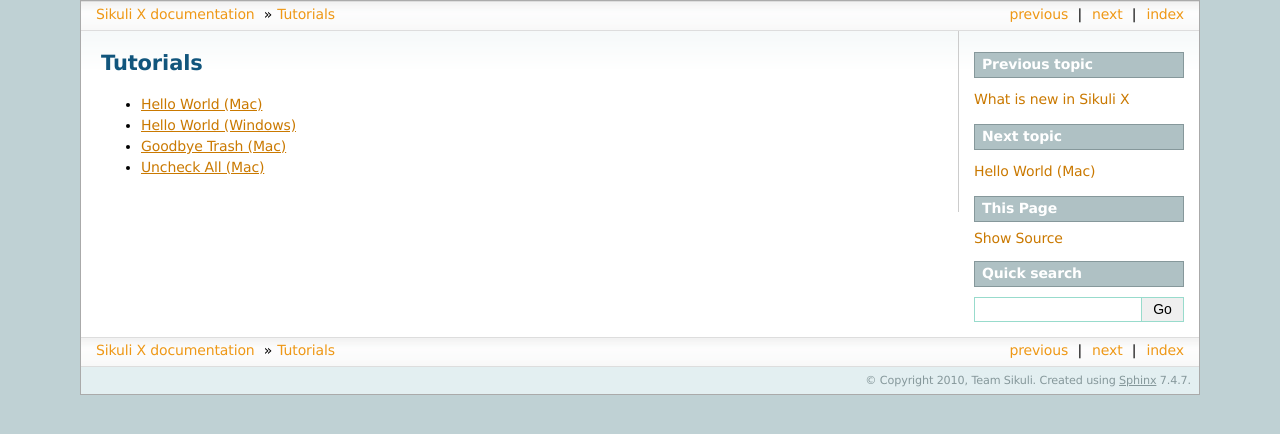
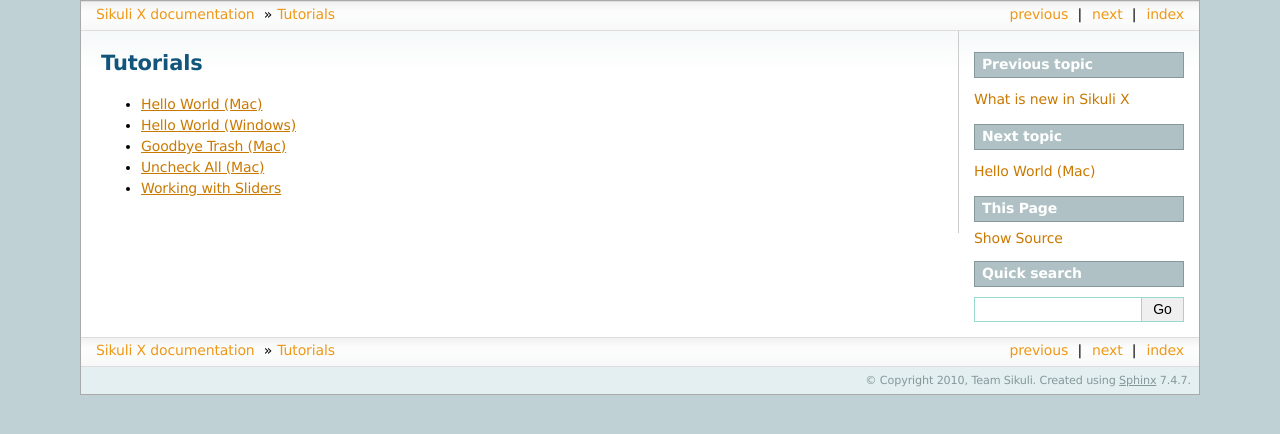
Before and after one commit to sikuli/sikuli, a Sphinx documentation site: the page built from docs/source/tutorials/index.rst, in a window 1280 px wide. Shown: the top 434 px of the page. Built offline with Sphinx 7.4.7, drawn with Linux system fonts in a browser that asks for light colours; some of the changed lines change nothing that is shown.

Commit message:
added "sliders" tutorial
changed the way images are handled in sikulidoc directives. now, images are
assumed to exist in the same directory as the source .rst file. These images
are automatically copied to the same directory as the generated output file of
the source .rst file under the 'build/html' directory.

```diff
--- a/docs/source/sikulidirectives.py
+++ b/docs/source/sikulidirectives.py
@@ -42,8 +42,12 @@
 		self.raw = string.strip(raw.expandtabs(4))
 		self.out = out
 
-	def format(self, filename):
+	def format(self, srcdir, destdir):
 		global HEADER
+
+		self.srcdir = srcdir
+		self.destdir = destdir
+
 		# store line offsets in self.lines
 		self.lines = [0, 0]
 		pos = 0
@@ -56,10 +60,11 @@
 		# parse the source and write it
 		self.pos = 0
 		text = StringIO.StringIO(self.raw)
-		HEADER = HEADER.replace("$FILE", filename)
-		if LOCAL_CONVERT:
-		   HEADER = HEADER.replace("$HIDE_INFO", "display: none;")
+		#HEADER = HEADER.replace("$FILE", filename)
+		#if LOCAL_CONVERT:
+		#   HEADER = HEADER.replace("$HIDE_INFO", "display: none;")
 		self.out.write(HEADER)
+
 		try:
 		   tokenize.tokenize(text.readline, self)
 		except tokenize.TokenError, ex:
@@ -72,7 +77,7 @@
 		self.out.write(FOOTER)
 
 	def __call__(self, toktype, toktext, (srow,scol), (erow,ecol), line):
-		if 1:
+		if 0:
 		   print "type", toktype, token.tok_name[toktype], "text", toktext,
 		   print "start", srow,scol, "end", erow,ecol, "<br>"
 
@@ -81,7 +86,7 @@
 		newpos = self.lines[srow] + scol
 		self.pos = newpos + len(toktext)
 
-		print "%d-%d" % (oldpos, newpos)
+		#print "%d-%d" % (oldpos, newpos)
 		# handle newlines
 		if toktype in [token.NEWLINE, tokenize.NL]:
 		   self.out.write('\n')
@@ -93,7 +98,7 @@
 		   #newpos = newpos/2
 		   newpos = self.pos - len(toktext)/2
 		   self.out.write(self.raw[oldpos:newpos])
-		   print "[I]%d-%d" % (oldpos, newpos)
+		   #print "[I]%d-%d" % (oldpos, newpos)
 		   return
 
 	   # send the original whitespace, if needed
@@ -114,7 +119,13 @@
 		if toktype == token.STRING and toktext.endswith(".png\""):
 		   m = re.search('[\'\"](.*)[\'\"]',toktext)
 		   filename = m.group(1)
-		   self.out.write('<img src="images/' + filename + '"/>')
+
+		   src = "%s/%s" % (self.srcdir, filename)
+		   print "copy image %s to %s" % (src, self.destdir)
+		   import shutil
+		   shutil.copy(src,self.destdir)
+
+		   self.out.write('<img src="' + filename + '"/>')
 		   return
 
 		if color:
@@ -127,6 +138,8 @@
 
 from sphinx.util.compat import Directive
 from docutils import nodes
+import os.path
+import os
 
 class SikuliCodeDirective(Directive):
 	required_arguments = 0
@@ -141,12 +154,34 @@
 		#print ' '.join(self.content)
 		#x = self.content[0]
 		#x = x.encode('ascii'
+		#print self.state.document.__dict__
+		#print self.state.document.settings.env.__dict__
+		env = self.state.document.settings.env
+		root = env.srcdir
+
+		src = self.state.document.settings._source
+	 	srcdir = os.path.dirname(src)
+
+		#print env.__dict__
+		relpath = os.path.relpath(src, root)
+		#print relpath
+
+		dest = os.path.join(root, "../build/html", relpath)
+		destdir = os.path.dirname(dest)
+		#print destdir
+
+		if not os.path.exists(destdir):
+			os.mkdir(destdir)
+
+		dir = os.path.dirname(src)
+		#print os.path.basename(src)
+		#print os.path.join(dir, "../build/html")
 		txtout = StringIO.StringIO()
 		txtin = '\n'.join(self.content)
 		p = Parser(txtin,txtout)
-		p.format('test')
+		p.format(srcdir, destdir)
 		#print txti
-		print txtout.getvalue()
+		#print txtout.getvalue()
 		txt = txtout.getvalue()
 		return [nodes.raw('', txt, format='html')]
 
--- a/docs/source/tutorials/index.rst
+++ b/docs/source/tutorials/index.rst
@@ -8,3 +8,4 @@
    helloworld/helloworld-win
    goodbyetrash/goodbyetrash
    uncheckall/uncheckall
+   sliders/sliders
--- /dev/null
+++ b/docs/source/tutorials/sliders/sliders.rst
@@ -0,0 +1,63 @@
+Working with Sliders
+====================
+
+In this tutorial, we will learn how to use :py:meth:`dragDrop() <Region.dragDrop>`
+and :ref:`spatial operators <ExtendingaRegion>` by writing a number of scripts to
+manipulate sliders.
+
+Suppose we wish to lower the speaking rate of the Text to Speech function. We want
+to drag the slider to the slow side in the Speech preferences window shown below.
+
+.. image:: speech.png
+
+The function that can perform the dragging is :py:meth:`dragDrop()
+<Region.dragDrop>`. This function takes two images as arguments. The first image
+describes the source GUI object to drag and the second image describes the
+appearance of the destination location where the GUI object should be dragged to and
+dropped.
+
+Let us capture the source and destination images respectively.
+
+.. sikulicode::
+
+	dragDrop("thumb.png", "slow.png")
+
+What happen if there are more than two sliders. How can we make sure the right
+slider is dragged? The above example works because the particular window only has
+one slider. How can we deal with cases when there are several instances of similar
+looking GUI components? Let us consider the Sound preferences window shown below.
+
+.. image:: sound.png
+
+Suppose we wish to lower the Alert volume. To make sure Sikuli Script drags the
+right slider, we need a way to tell Sikuli Script to look for the one that is to the
+right of the Alert volume label, not the one next to the Output volume label. Sikuli
+Script provides a set of spatial operators to do exactly this. Here we will apply
+the :py:meth:`right() <Region.right>` operator as follows.
+
+.. sikulicode::
+
+	t = find("alert.png").right().find("thumb.png")
+
+This statement tells Sikuli Script to first find the Alert volume label and then
+find the slider thumb only within the region strictly to the right of the result of
+the first find. The slider thumb found is then stored in the variable t. Now that we
+have identified the desired slider thumb, we can call :py:meth:`dragDrop()
+<Region.dragDrop>` to drag it to the left by giving the image of the Alter volume as
+the target.
+
+.. sikulicode::
+
+	dragDrop(t, "alert.png")
+
+In the above example, we use the image of the Alert volume label to implicitly guide
+the direction of dragging to the left. It is also possible to use relative
+coordinates to explicitly drag to the left, as shown below.
+
+.. sikulicode::
+
+	dragDrop(t, [t.x - 200, t.y])
+
+Here, the (x,y) coordinates of the slider thumb are accessible as the attributes of
+t. We can thus calculate the position 200 pixels to the left of t and ask Sikuli
+Script to drag the thumb to that position.
```
Also changed, not shown: docs/source/apple.png (renamed from docs/source/_static/sikuliimages/apple.png), docs/source/star.png (renamed from docs/source/_static/sikuliimages/star.png), docs/source/stars.png (renamed from docs/source/_static/sikuliimages/stars.png), docs/source/tutorials/sliders/alert.png (added), docs/source/tutorials/sliders/slow.png (added), docs/source/tutorials/sliders/sound.png (added), docs/source/tutorials/sliders/speech.png (added), docs/source/tutorials/sliders/thumb.png (added), docs/source/vistastart.png (renamed from docs/source/_static/sikuliimages/vistastart.png), docs/source/w7start.png (renamed from docs/source/_static/sikuliimages/w7start.png), docs/source/xpstart.png (renamed from docs/source/_static/sikuliimages/xpstart.png), 1 other file.
